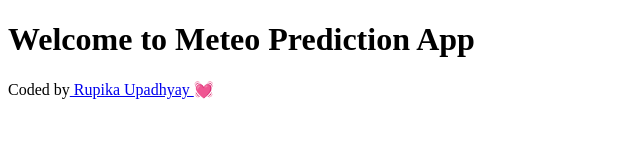
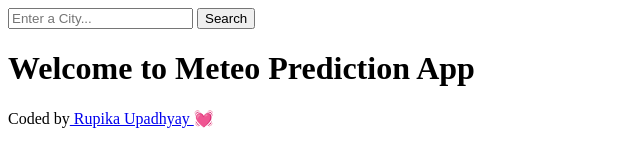
Before and after one commit to Rupikaupa2006/meteo-prediction, a plain HTML site: page index.html in a window 1280 px wide. Shown: the whole page, without its empty margins (0-640 px from the left). Drawn offline with Linux system fonts and the light colour scheme.

Commit message:
added a search engine

```diff
--- a/index.html
+++ b/index.html
@@ -6,7 +6,15 @@
     <title>Meteo Prediction App</title>
   </head>
   <body>
+    <header>
+        <form>
+            <input type="search" placeholder="Enter a City..." required />
+            <input type="submit" value="Search"/>
+        </form>
+     </header>
+    <main>
     <h1>Welcome to Meteo Prediction App</h1>
+    </main>
     <footer>
       Coded by<a href="https://github.com/rupikaupa2006"> Rupika Upadhyay </a>
       💓
```
